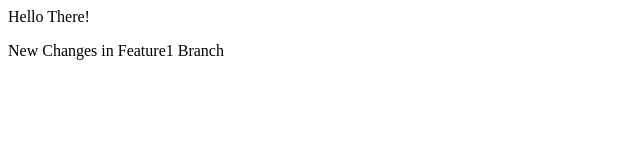
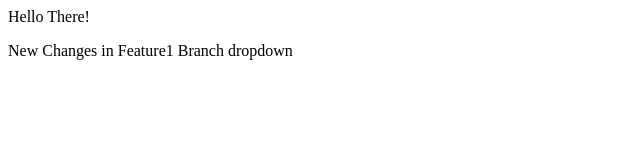
Before and after one commit to imunknown7/new-repo, a plain HTML site: page index.html in a window 1280 px wide. Shown: the full height of the page, 0-640 px from the left. Drawn offline with Linux system fonts and the light colour scheme.

```diff
--- a/index.html
+++ b/index.html
@@ -7,6 +7,6 @@
 </head>
 <body>
     Hello There!
-    <p>New Changes in Feature1 Branch</p>
+    <p>New Changes in Feature1 Branch dropdown</p>
 </body>
 </html>
```
